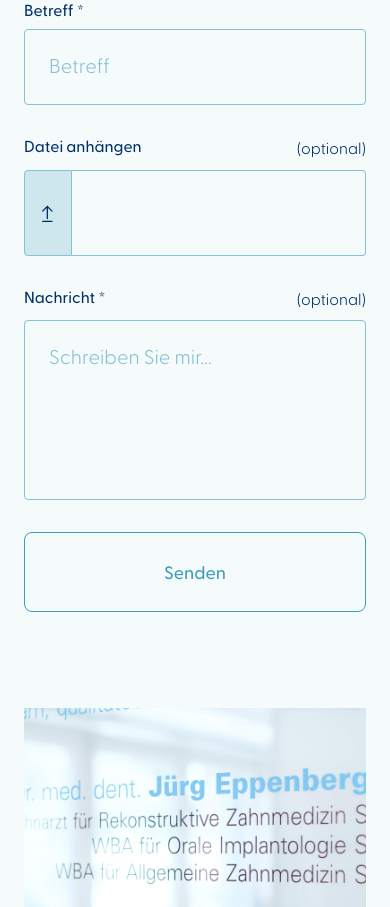
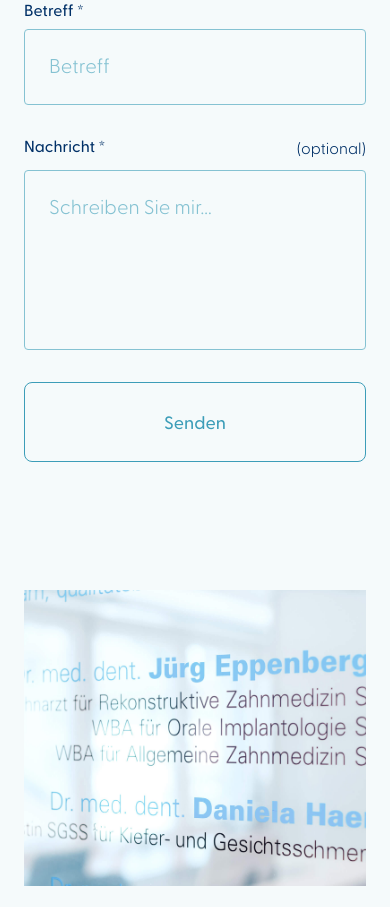
Before and after one commit to jeromehaas/haerle-practice-web, a Next.js app: page /kontakt in a window 390 px wide. Shown: the part 1360-2267 px from the top of the page. Built offline with nearby package versions, Linux system fonts and the light colour scheme.

Commit message:
Refactor: remove file input from contact form

```diff
--- a/components/sections/contact-form/contact-form.jsx
+++ b/components/sections/contact-form/contact-form.jsx
@@ -194,12 +194,12 @@ const ContactForm = () => {
           onChange: (event) => updateInputs(event)
         }} />
 
-        <FileInput data={{
+        {/* <FileInput data={{
           className: 'contact-form__input',
           name: 'file',
           label: 'Datei anhängen',
           onChange: (event) => updateInputs(event)
-        }} />
+        }} /> */}
 
         <Textarea data={{
           className: 'contact-form__input',
--- a/components/sections/contact-form/contact-form.scss
+++ b/components/sections/contact-form/contact-form.scss
@@ -34,14 +34,23 @@
 			margin-right: 16px;
 		}
 
-
 	}
 
 	@media (max-width: 1000px) {
 
 		&__submit {
-			margin: 0 auto;
+			margin: 0 auto 32px auto;
 			float: unset;
+		}
+
+		.status-bar {
+			flex-direction: column;
+
+			&__icon {
+				margin-right: 0;
+				margin-bottom: 16px;
+			}
+
 		}
 
 	}
--- a/pages/api/contact-form.js
+++ b/pages/api/contact-form.js
@@ -54,7 +54,7 @@ const ContactForm = async (req, res) => {
 
     try {
       const body = req.body;
-      // await sendEmails(body);
+      await sendEmails(body);
       console.log(body)
       res.send('🟢 Success: Emails has been sent successfully!');
     } catch (error) {
```
